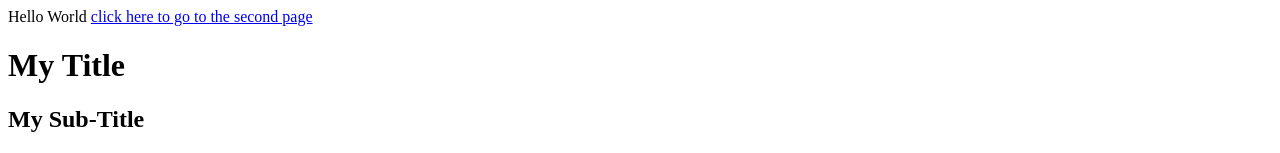
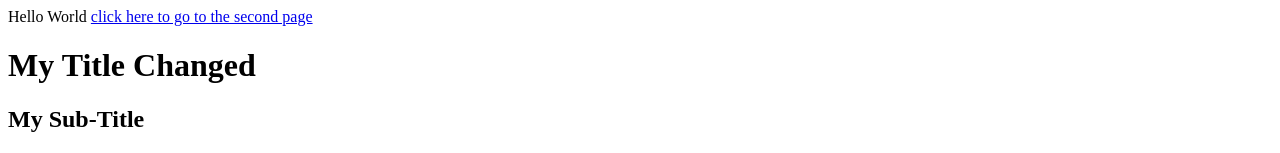
Before and after one commit to wakagi/mesecondweb, a plain HTML site: page index.html in a window 1280 px wide. Shown: the top 153 px of the page. Drawn offline with Linux system fonts and the light colour scheme.

Commit message:
the title changed

```diff
--- a/index.html
+++ b/index.html
@@ -16,7 +16,7 @@ Hello World
 
 	<body>
 		<a href="second.html">click here to go to the second page</a>
-		<h1>My Title</h1>
+		<h1>My Title Changed</h1>
 		<h2>My Sub-Title</h2>
 		<p>My paragraph 1 text texttext texttext texttext <strong>texttext texttext texttext </strong>texttext texttext texttext <b>texttext</b> texttext <i>texttext</i> texttext texttext texttext <u>texttext</u> texttext texttext texttext text</p>
 		<p>My paragraph 2</p>
```
